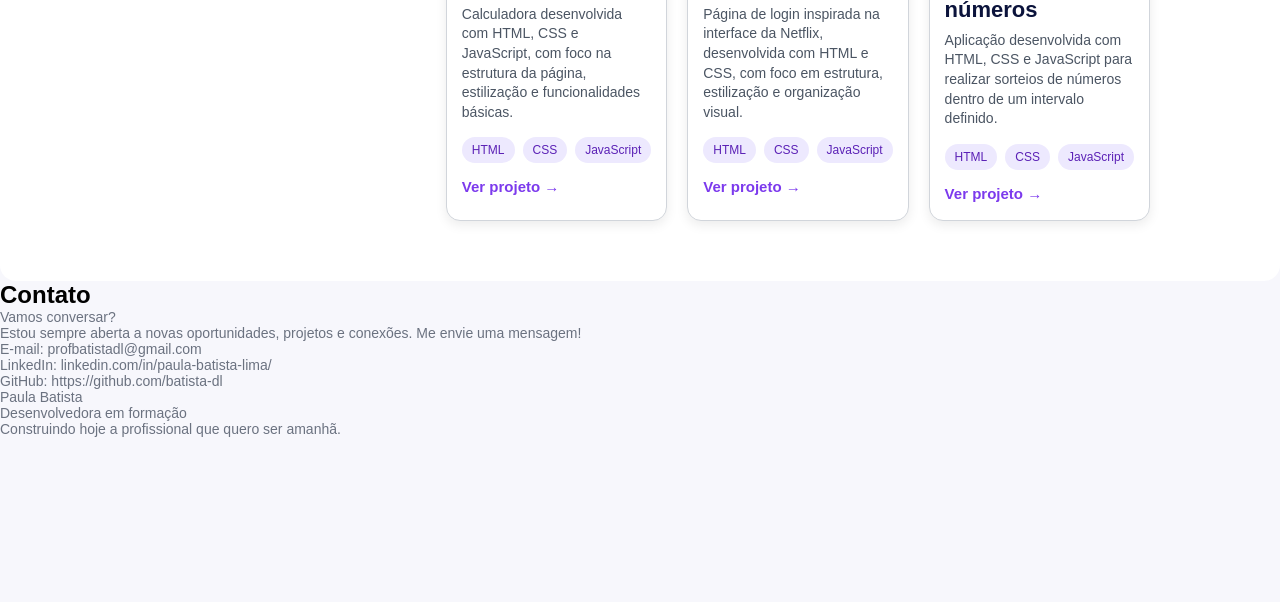
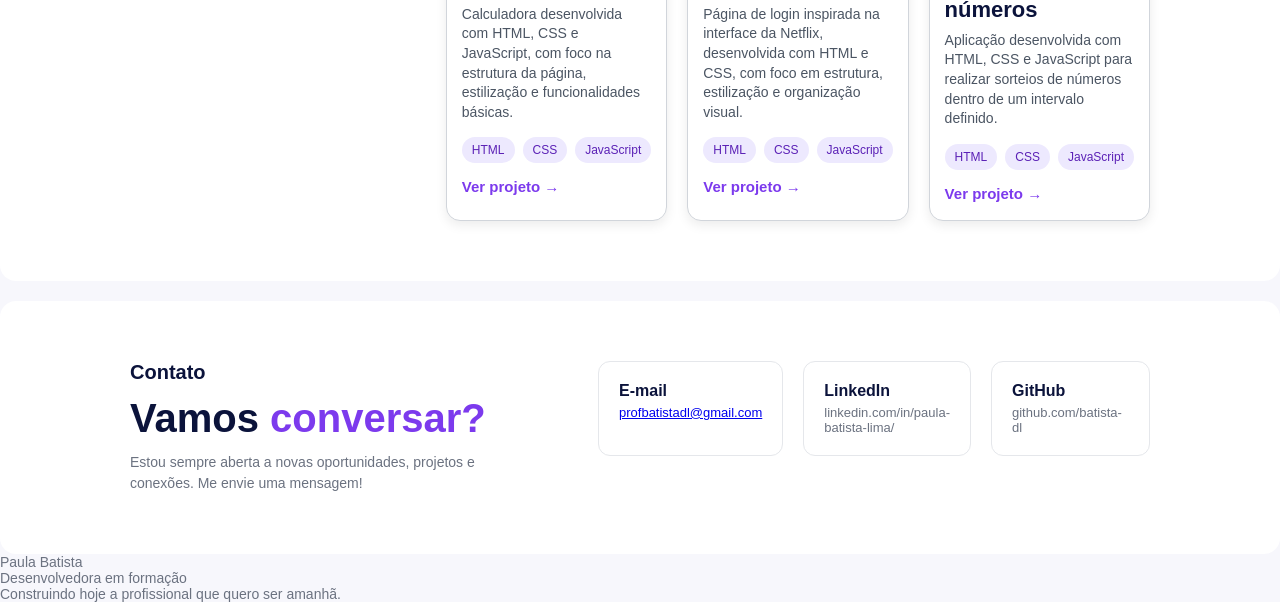
Before and after one commit to batista-dl/portfolio-pb, a plain HTML site: page index.html in a window 1280 px wide. Shown: the part 1945-2547 px from the top of the page. Before the commit the page ends 2382 px from the top, so only its background shows below. Drawn offline with Linux system fonts and the light colour scheme.

Commit message:
Atualiza seção de contato

```diff
--- a/index.html
+++ b/index.html
@@ -184,14 +184,43 @@
             </div>
         </section>
 
-        <section>
-            <h2>Contato</h2>
-            <p>Vamos conversar?</p>
-            <p>Estou sempre aberta a novas oportunidades, projetos e conexões. Me envie uma mensagem!</p>
-            <p>E-mail: profbatistadl@gmail.com</p>
-            <p>LinkedIn: linkedin.com/in/paula-batista-lima/</p>
-            <p>GitHub: https://github.com/batista-dl</p>
-        </section>
+<section id="contato">
+
+    <div class="titulo-contato">
+        <h2>Contato</h2>
+
+        <p class="chamada-contato">
+            Vamos <span>conversar?</span>
+        </p>
+
+        <p class="descricao-contato">
+            Estou sempre aberta a novas oportunidades, projetos e conexões.
+            Me envie uma mensagem!
+        </p>
+    </div>
+
+<div class="lista-contatos">
+
+    <div class="card-contato">
+        <strong>E-mail</strong>
+        <p>
+            <a href="mailto:profbatistadl@gmail.com">profbatistadl@gmail.com</a>
+        </p>
+    </div>
+
+    <div class="card-contato">
+        <strong>LinkedIn</strong>
+        <p>linkedin.com/in/paula-batista-lima/</p>
+    </div>
+
+    <div class="card-contato">
+        <strong>GitHub</strong>
+        <p>github.com/batista-dl</p>
+    </div>
+
+</div>
+
+</section>
 
     </main>
 
--- a/style.css
+++ b/style.css
@@ -370,3 +370,69 @@ p {
     color: #5b21b6;
     font-size: 16px;
 }
+
+#contato {
+    display: flex;
+    align-items: flex-start;
+    padding: 60px 130px;
+    gap: 100px;
+    background-color: white;
+    border-radius: 16px;
+    margin-top: 20px;
+}
+
+#contato .titulo-contato {
+    width: 40%;
+}
+
+#contato .titulo-contato h2 {
+    color: #0b133b;
+    font-size: 20px;
+    margin-bottom: 10px;
+}
+
+#contato .chamada-contato {
+    color: #0b133b;
+    font-size: 40px;
+    font-weight: 600;
+    line-height: 1.2;
+}
+
+#contato .chamada-contato span {
+    color: #7C3AED;
+    font-size: 40px;
+    font-weight: 600;
+}
+
+#contato .descricao-contato {
+    color: #6b7280;
+    font-size: 14px;
+    font-weight: normal;
+    line-height: 1.5;
+    margin-top: 10px;
+}
+
+#contato .lista-contatos {
+    width: 60%;
+    display: flex;
+    gap: 20px;
+}
+
+#contato .card-contato {
+    flex: 1;
+    padding: 20px;
+    border: 1px solid #e5e7eb;
+    border-radius: 12px;
+    background-color: white;
+}
+
+#contato .card-contato strong {
+    color: #0b133b;
+    font-size: 16px;
+}
+
+#contato .card-contato p {
+    color: #6b7280;
+    font-size: 13px;
+    margin-top: 5px;
+}
```
